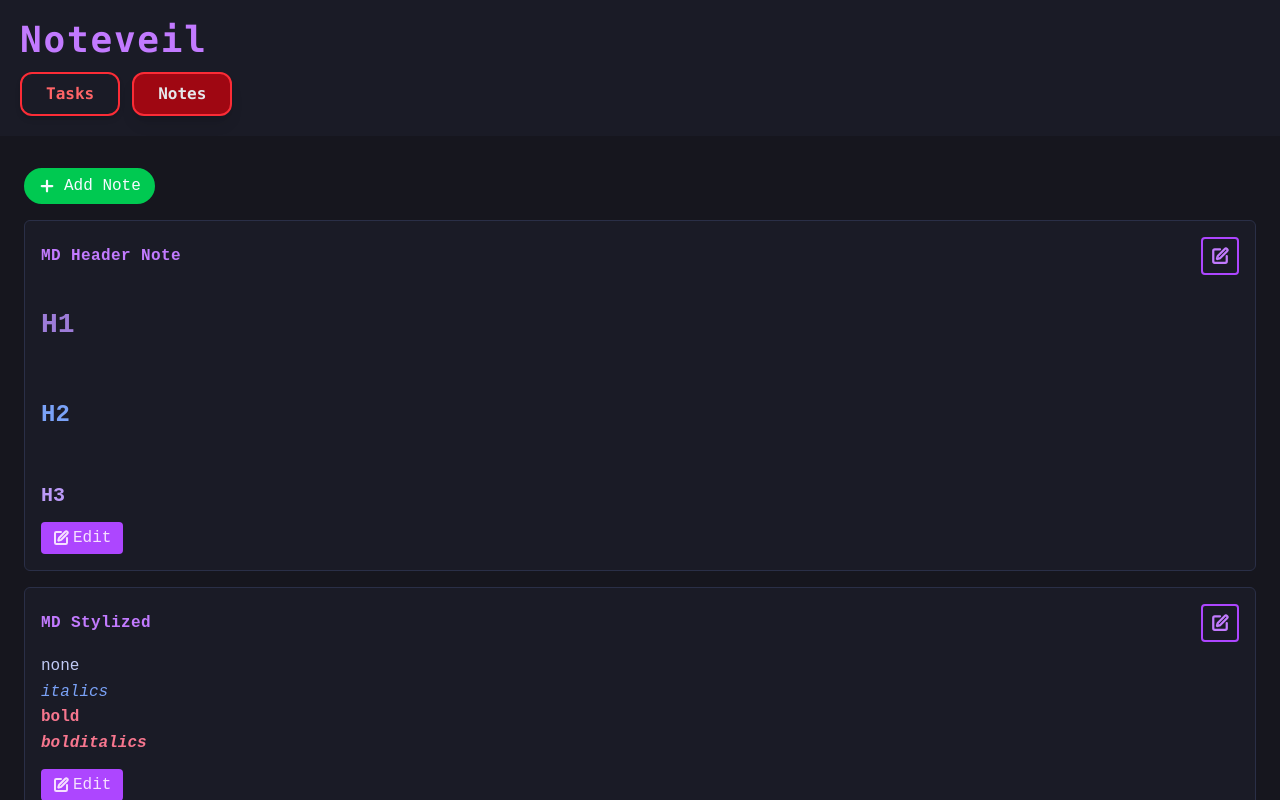
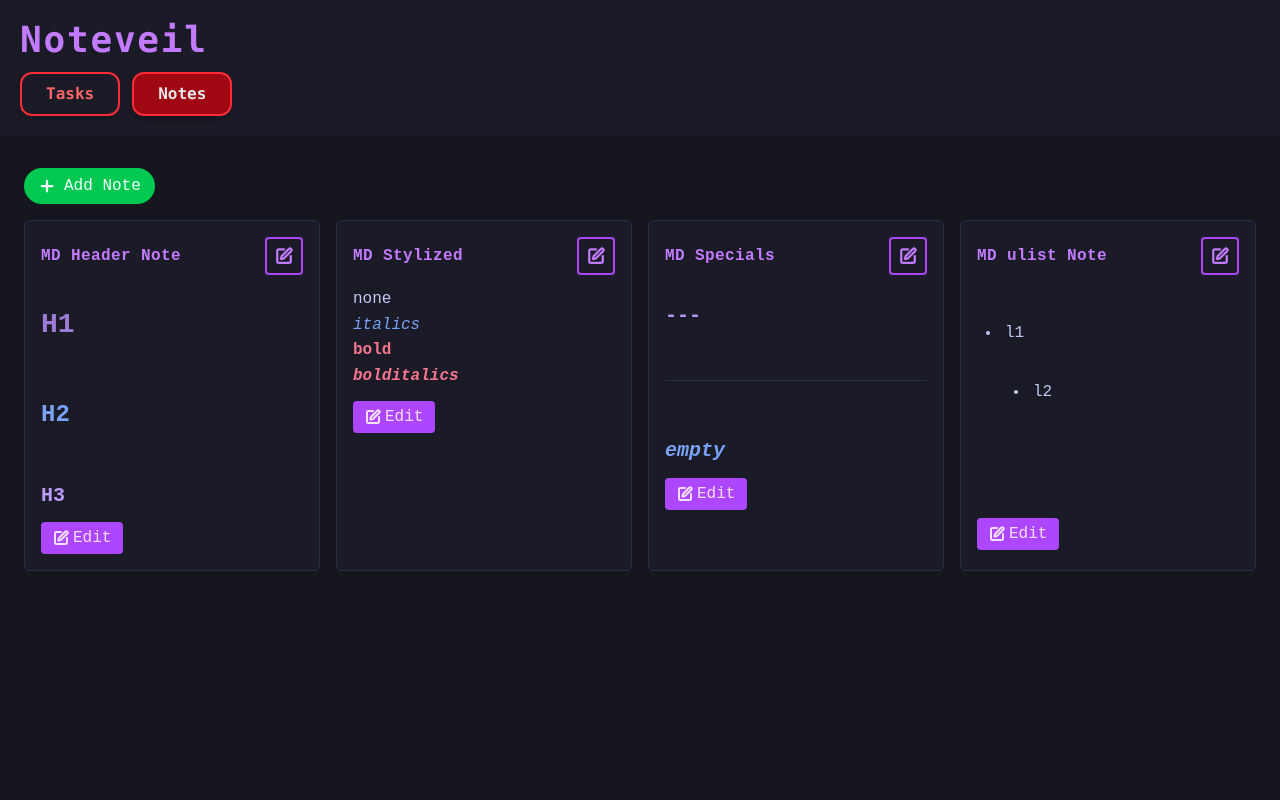
Before and after one commit to HShrigma/noteveil, a React (Vite) app: page / in a window 1280 px wide. Both pictures are taken after a click on the button "Notes". Shown: the top 800 px of the page. Built offline with nearby package versions, Linux system fonts and the light colour scheme.

Commit message:
feat(QoL): Implement Basic notes grid - notes now listed as grid to better use screen space

```diff
--- a/src/view/notes/Note.tsx
+++ b/src/view/notes/Note.tsx
@@ -119,11 +119,6 @@
                         onKeyDown={onKeyDownHandler}
                         className="bg-transparent border-b-2 border-[#9d7cd8] font-mono font-semibold focus:font-normal focus:font-firabase text-[#c0caf5] px-2 py-1 transition-all duration-150 resize-none overflow-hidden"
                     />
-                    {/* Keybinding hints */}
-                    <div className="flex justify-between text-xs text-[#565f89] mt-1 px-2">
-                        <span>Tab - Indent | Shift+Tab - Next note</span>
-                        <span>Ctrl+Enter = submit</span>
-                    </div>
                     <div className="flex justify-between mt-2">
                         <button
                             onClick={() => onNoteDelete?.(id)}
@@ -140,7 +135,12 @@
                             Submit
                         </button>
                     </div>
-                </div>
+                     {/* Keybinding hints */}
+                    <div className="flex justify-between text-xs text-[#565f89] mt-1 px-2">
+                        <span>Shift+Tab - Next note</span>
+                        <span>Ctrl+Enter = submit</span>
+                    </div>
+               </div>
             ) : (
                 <div className="flex flex-col gap-1">
                     <div onClick={signalActive}
--- a/src/view/notes/NotesHolder.tsx
+++ b/src/view/notes/NotesHolder.tsx
@@ -72,6 +72,7 @@
             </div>
 
             {/* Notes List */}
+            <div className="grid grid-cols-1 md:grid-cols-2 lg:grid-cols-3 xl:grid-cols-4 gap-4 auto-rows-min">
                 {notes.map((note, index) => (
                     <Note
                         key={index}
@@ -89,6 +90,7 @@
                     />
                 ))}
             </div>
+        </div>
 
     );
 }
```
Lines whose indentation alone changed are shown as unchanged.
